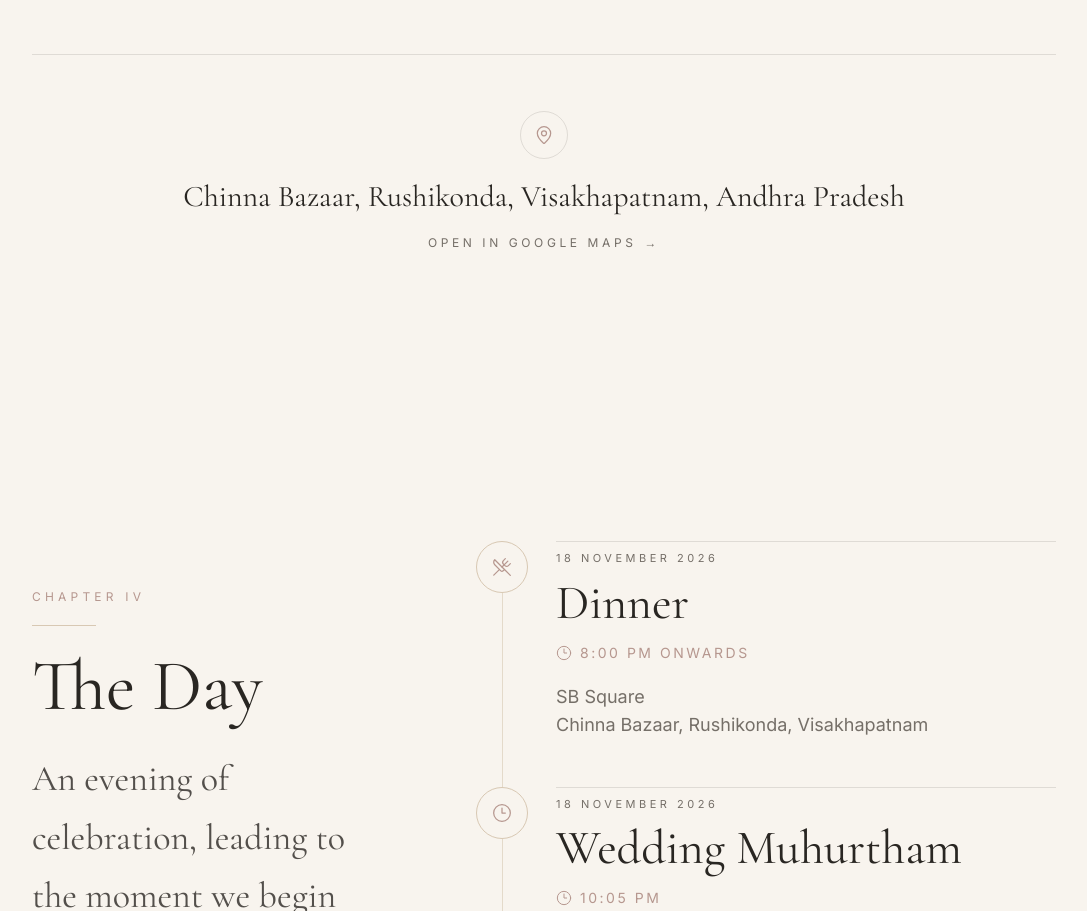
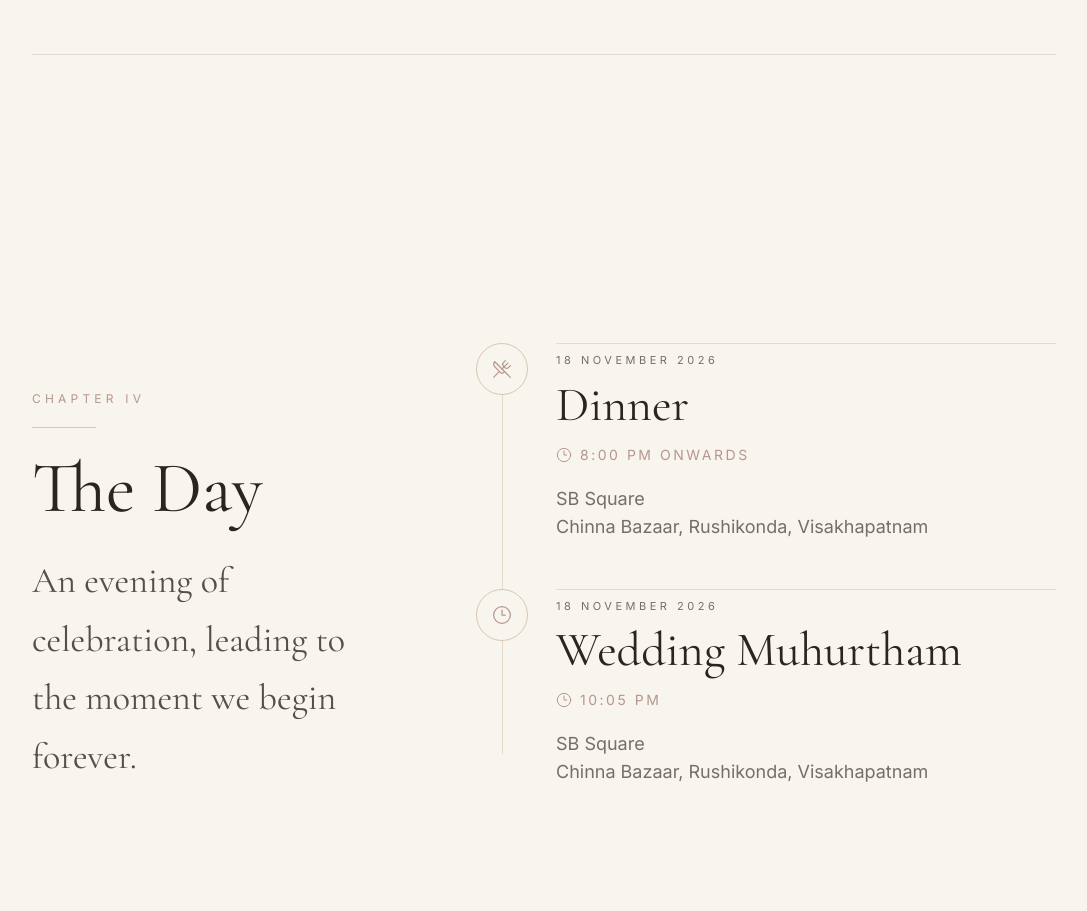
Before and after one commit to NikethVelala/NikSha, a Next.js app: page / in a window 1280 px wide. Shown: the part 4422-5333 px from the top of the page, without its empty margins (96-1183 px from the left). Built offline with nearby package versions, Linux system fonts and the light colour scheme.

Commit message:
Remove duplicate venue map action from celebration

```diff
--- a/components/Celebration/Celebration.tsx
+++ b/components/Celebration/Celebration.tsx
@@ -1,7 +1,6 @@
 "use client";
 
 import { motion } from "framer-motion";
-import { MapPin } from "lucide-react";
 import Section from "@/components/common/Section";
 import { wedding } from "@/data/wedding";
 import Countdown from "@/components/Countdown/Countdown";
@@ -20,9 +19,7 @@ export default function Celebration() {
           transition={{ duration: 0.8 }}
           className="text-center"
         >
-          <p className="text-xs uppercase tracking-[0.4em] text-rose">
-            Chapter III
-          </p>
+          <p className="text-xs uppercase tracking-[0.4em] text-rose">Chapter III</p>
           <div className="mx-auto mt-5 h-px w-16 bg-champagne" />
           <h2 className="mt-6 font-heading text-5xl leading-none text-charcoal sm:text-6xl lg:text-7xl">
             The Day We Celebrate
@@ -41,58 +38,21 @@ export default function Celebration() {
         >
           <div className="grid divide-y divide-line sm:grid-cols-3 sm:divide-x sm:divide-y-0">
             <div className="px-4 py-6 text-center sm:px-8 sm:py-2">
-              <p className="text-[11px] uppercase tracking-[0.35em] text-muted">
-                Date
-              </p>
-              <p className="mt-3 font-heading text-3xl text-charcoal sm:text-4xl">
-                {ceremony.date}
-              </p>
+              <p className="text-[11px] uppercase tracking-[0.35em] text-muted">Date</p>
+              <p className="mt-3 font-heading text-3xl text-charcoal sm:text-4xl">{ceremony.date}</p>
             </div>
-
             <div className="px-4 py-6 text-center sm:px-8 sm:py-2">
-              <p className="text-[11px] uppercase tracking-[0.35em] text-muted">
-                Time
-              </p>
-              <p className="mt-3 font-heading text-3xl text-charcoal sm:text-4xl">
-                {ceremony.time}
-              </p>
+              <p className="text-[11px] uppercase tracking-[0.35em] text-muted">Time</p>
+              <p className="mt-3 font-heading text-3xl text-charcoal sm:text-4xl">{ceremony.time}</p>
             </div>
-
             <div className="px-4 py-6 text-center sm:px-8 sm:py-2">
-              <p className="text-[11px] uppercase tracking-[0.35em] text-muted">
-                Place
-              </p>
-              <p className="mt-3 font-heading text-3xl text-charcoal sm:text-4xl">
-                {venue.name}
-              </p>
+              <p className="text-[11px] uppercase tracking-[0.35em] text-muted">Place</p>
+              <p className="mt-3 font-heading text-3xl text-charcoal sm:text-4xl">{venue.name}</p>
             </div>
           </div>
         </motion.div>
 
         <Countdown />
-
-        <motion.div
-          initial={{ opacity: 0, y: 24 }}
-          whileInView={{ opacity: 1, y: 0 }}
-          viewport={{ once: true, margin: "-60px" }}
-          transition={{ duration: 0.7 }}
-          className="mt-14 text-center"
-        >
-          <div className="mx-auto flex h-12 w-12 items-center justify-center rounded-full border border-line text-rose">
-            <MapPin className="h-5 w-5" strokeWidth={1.5} />
-          </div>
-          <p className="mt-5 font-heading text-2xl text-charcoal sm:text-3xl">
-            {venue.address}
-          </p>
-          <a
-            href={venue.maps}
-            target="_blank"
-            rel="noreferrer"
-            className="mt-5 inline-flex text-xs uppercase tracking-[0.3em] text-muted transition-colors hover:text-charcoal"
-          >
-            {venue.directionsLabel} <span className="ml-2">→</span>
-          </a>
-        </motion.div>
       </div>
     </Section>
   );
```
